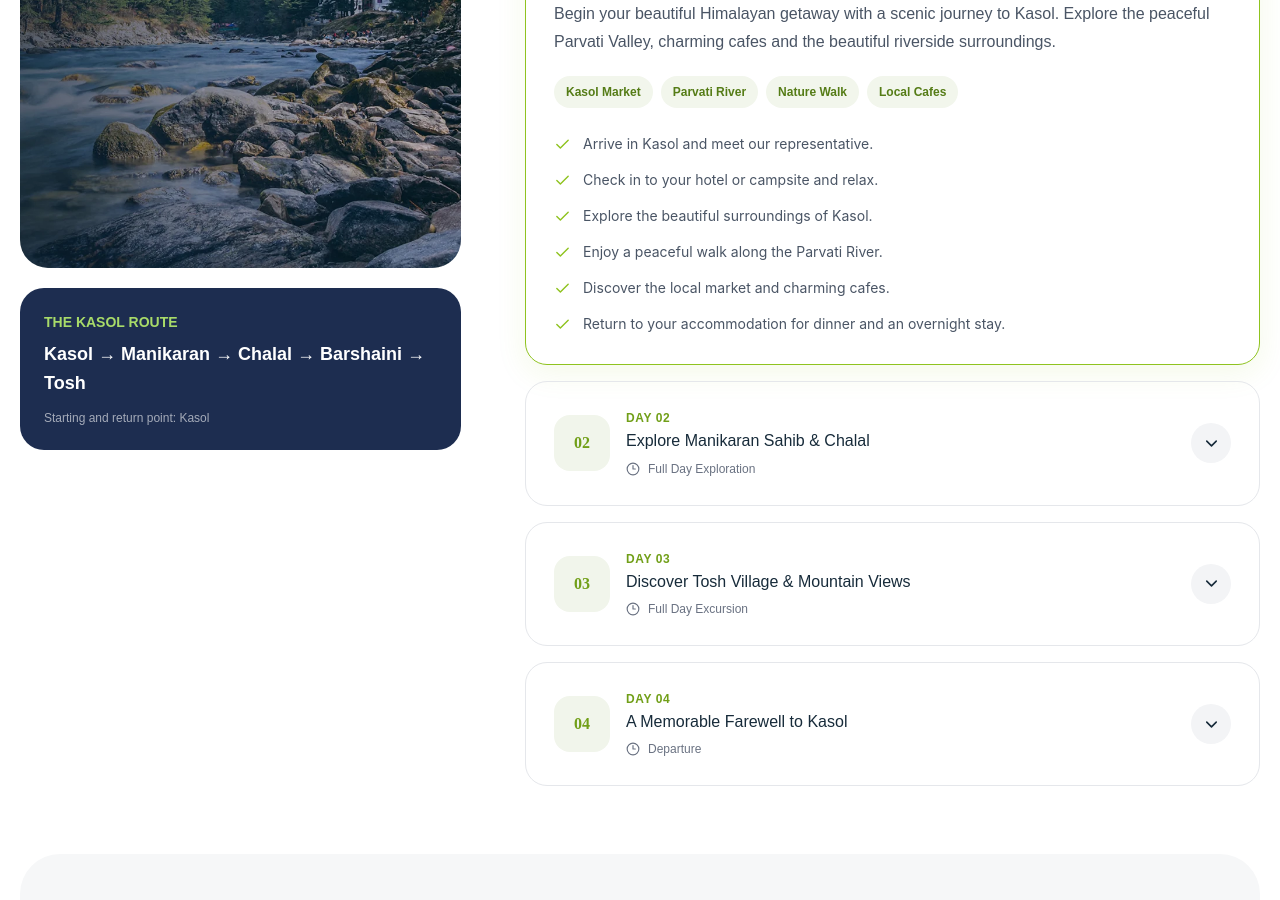
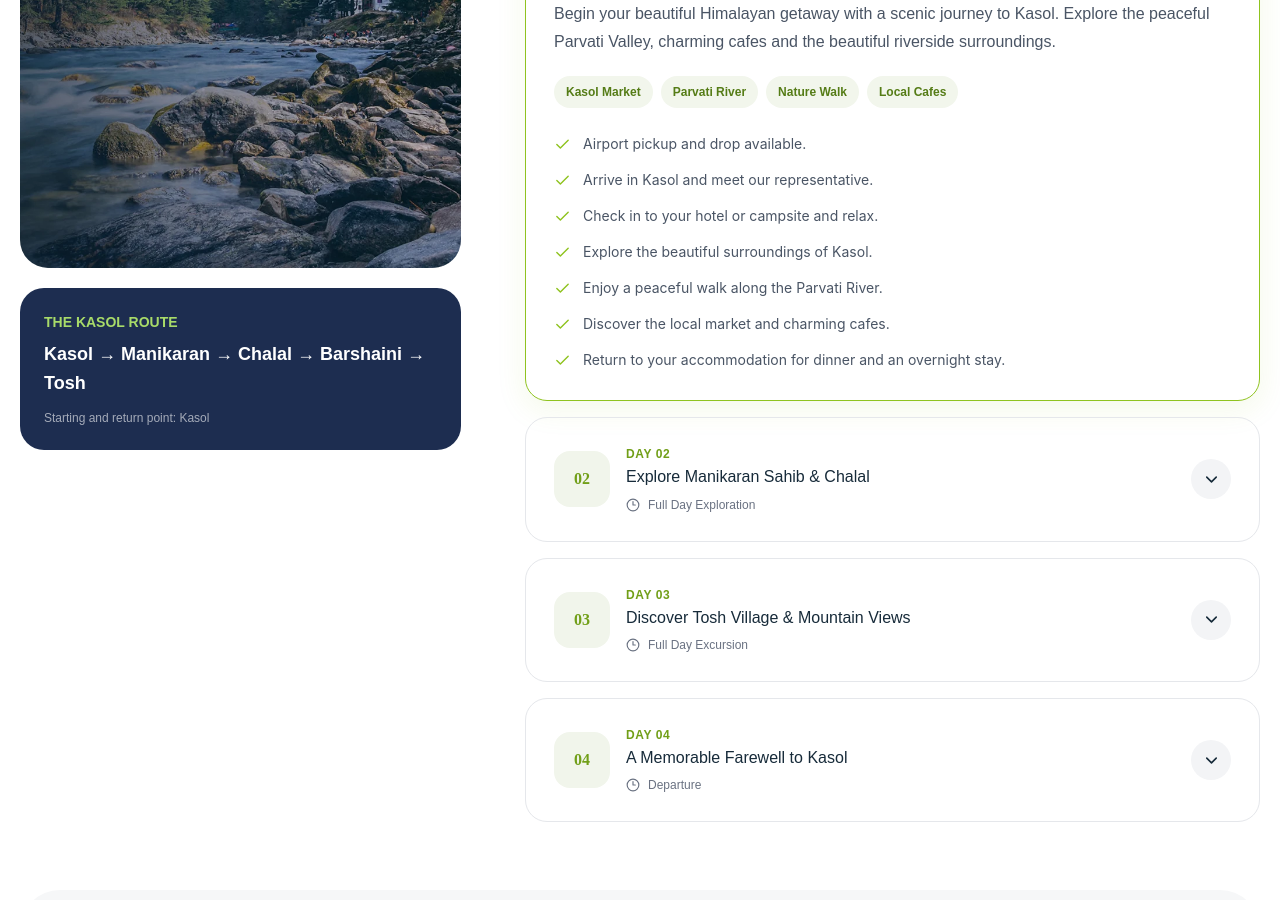
Before and after one commit to rahulpandey-create/nest-roam, a React (Vite) app in the folder client/: page /tour-packages/kasol in a window 1280 px wide. Shown: the part 2980-3880 px from the top of the page. Built offline with nearby package versions, Linux system fonts and the light colour scheme; no server answers; a web font is replaced by a local one.

Commit message:
Add: Package details (Pickup & drop)

```diff
--- a/client/src/admin/AdminLogin.jsx
+++ b/client/src/admin/AdminLogin.jsx
@@ -26,9 +26,9 @@ export default function AdminLogin() {
       <p className="mt-2 text-sm text-slate-500">Manage your published tour packages.</p>
       {error && <p role="alert" className="mt-5 rounded-xl bg-red-50 p-3 text-sm text-red-700">{error}</p>}
       <label className="mt-6 block text-sm font-semibold text-slate-700">Email</label>
-      <input autoComplete="username" type="email" required value={email} onChange={e=>setEmail(e.target.value)} className="mt-2 w-full rounded-xl border border-slate-300 px-4 py-3 outline-none focus:border-lime-600" />
+      <input autoComplete="username" type="email" required value={email} onChange={e => setEmail(e.target.value)} className="mt-2 w-full rounded-xl border border-slate-300 px-4 py-3 outline-none focus:border-lime-600" />
       <label className="mt-4 block text-sm font-semibold text-slate-700">Password</label>
-      <input autoComplete="current-password" type="password" required value={password} onChange={e=>setPassword(e.target.value)} className="mt-2 w-full rounded-xl border border-slate-300 px-4 py-3 outline-none focus:border-lime-600" />
+      <input autoComplete="current-password" type="password" required value={password} onChange={e => setPassword(e.target.value)} className="mt-2 w-full rounded-xl border border-slate-300 px-4 py-3 outline-none focus:border-lime-600" />
       <button disabled={busy} className="mt-7 w-full rounded-xl bg-[#1d2d50] px-5 py-3 font-semibold text-white disabled:opacity-60">{busy ? "Signing in…" : "Sign in"}</button>
     </form>
   </main>;
--- a/client/src/screens/TourPackages/Packages/KasolPackage.jsx
+++ b/client/src/screens/TourPackages/Packages/KasolPackage.jsx
@@ -33,6 +33,7 @@ const itinerary = [
       "Local Cafes",
     ],
     details: [
+      "Airport pickup and drop available.",
       "Arrive in Kasol and meet our representative.",
       "Check in to your hotel or campsite and relax.",
       "Explore the beautiful surroundings of Kasol.",
--- a/client/src/screens/TourPackages/Packages/ManaliPackage.jsx
+++ b/client/src/screens/TourPackages/Packages/ManaliPackage.jsx
@@ -34,6 +34,7 @@ const itinerary = [
       "Mall Road",
     ],
     details: [
+        "Airport pickup and drop available.",
       "Arrive in Manali and meet our representative.",
       "Check in to your hotel and relax after your journey.",
       "Visit the beautiful Hadimba Devi Temple surrounded by cedar forests.",
--- a/client/src/screens/TourPackages/Packages/ShimlaPackage.jsx
+++ b/client/src/screens/TourPackages/Packages/ShimlaPackage.jsx
@@ -35,6 +35,7 @@ const itinerary = [
       "Scandal Point",
     ],
     details: [
+      "Airport pickup and drop available.",
       "Arrive in Shimla and enjoy the beautiful mountain surroundings.",
       "Check in to your hotel and relax after your journey.",
       "Explore the famous Mall Road and enjoy its lively atmosphere.",
--- a/client/src/screens/TourPackages/Packages/SpitiPackage.jsx
+++ b/client/src/screens/TourPackages/Packages/SpitiPackage.jsx
@@ -35,6 +35,7 @@ const itinerary = [
       "Kaza",
     ],
     details: [
+      "Airport pickup and drop available.",
       "Start your journey towards the breathtaking Spiti Valley.",
       "Cross the scenic Rohtang Pass and Kunzum Pass.",
       "Visit Kunzum Devi Temple and enjoy the mountain landscapes.",
--- a/client/src/screens/TourPackagesPage/Packages/KasolPackage.jsx
+++ b/client/src/screens/TourPackagesPage/Packages/KasolPackage.jsx
@@ -31,6 +31,7 @@ const itinerary = [
       "Local Cafes",
     ],
     details: [
+      "Airport pickup and drop available.",
       "Arrive in Kasol and meet our representative.",
       "Check in to your hotel or campsite and relax.",
       "Explore the beautiful surroundings of Kasol.",
--- a/client/src/screens/TourPackagesPage/Packages/ManaliPackage.jsx
+++ b/client/src/screens/TourPackagesPage/Packages/ManaliPackage.jsx
@@ -32,6 +32,7 @@ const itinerary = [
       "Mall Road",
     ],
     details: [
+        "Airport pickup and drop available.",
       "Arrive in Manali and meet our representative.",
       "Check in to your hotel and relax after your journey.",
       "Visit the beautiful Hadimba Devi Temple surrounded by cedar forests.",
--- a/client/src/screens/TourPackagesPage/Packages/ShimlaPackage.jsx
+++ b/client/src/screens/TourPackagesPage/Packages/ShimlaPackage.jsx
@@ -33,6 +33,7 @@ const itinerary = [
       "Scandal Point",
     ],
     details: [
+      "Airport pickup and drop available.",
       "Arrive in Shimla and enjoy the beautiful mountain surroundings.",
       "Check in to your hotel and relax after your journey.",
       "Explore the famous Mall Road and enjoy its lively atmosphere.",
--- a/client/src/screens/TourPackagesPage/Packages/SpitiPackage.jsx
+++ b/client/src/screens/TourPackagesPage/Packages/SpitiPackage.jsx
@@ -33,6 +33,7 @@ const itinerary = [
       "Kaza",
     ],
     details: [
+      "Airport pickup and drop available.",
       "Start your journey towards the breathtaking Spiti Valley.",
       "Cross the scenic Rohtang Pass and Kunzum Pass.",
       "Visit Kunzum Devi Temple and enjoy the mountain landscapes.",
--- a/client/src/screens/components/TravelEnquiryForm.jsx
+++ b/client/src/screens/components/TravelEnquiryForm.jsx
@@ -202,7 +202,6 @@ const TravelEnquiryForm = ({
             <option value="10+">10+ Travellers</option>
           </select>
         </div>
-
       </div>
 
       {/* Message */}
@@ -221,11 +220,10 @@ const TravelEnquiryForm = ({
       {status.message && (
         <p
           role={status.type === "error" ? "alert" : "status"}
-          className={`mt-5 text-sm font-medium ${
-            status.type === "success"
+          className={`mt-5 text-sm font-medium ${status.type === "success"
               ? "text-green-700"
               : "text-red-600"
-          }`}
+            }`}
         >
           {status.message}
         </p>
```
Also changed, not shown: 2 other files (tests, documents, lock files or other folders).
